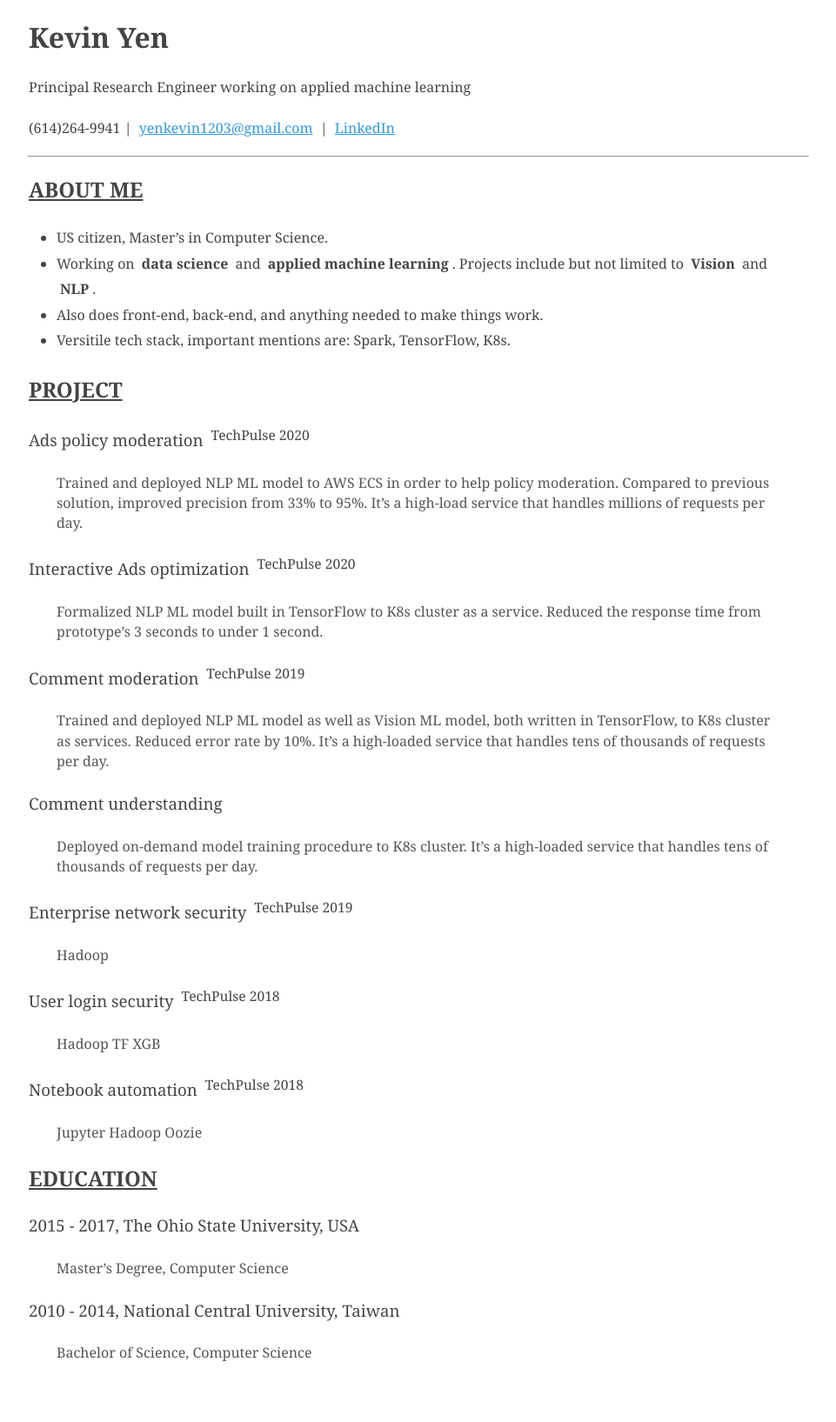
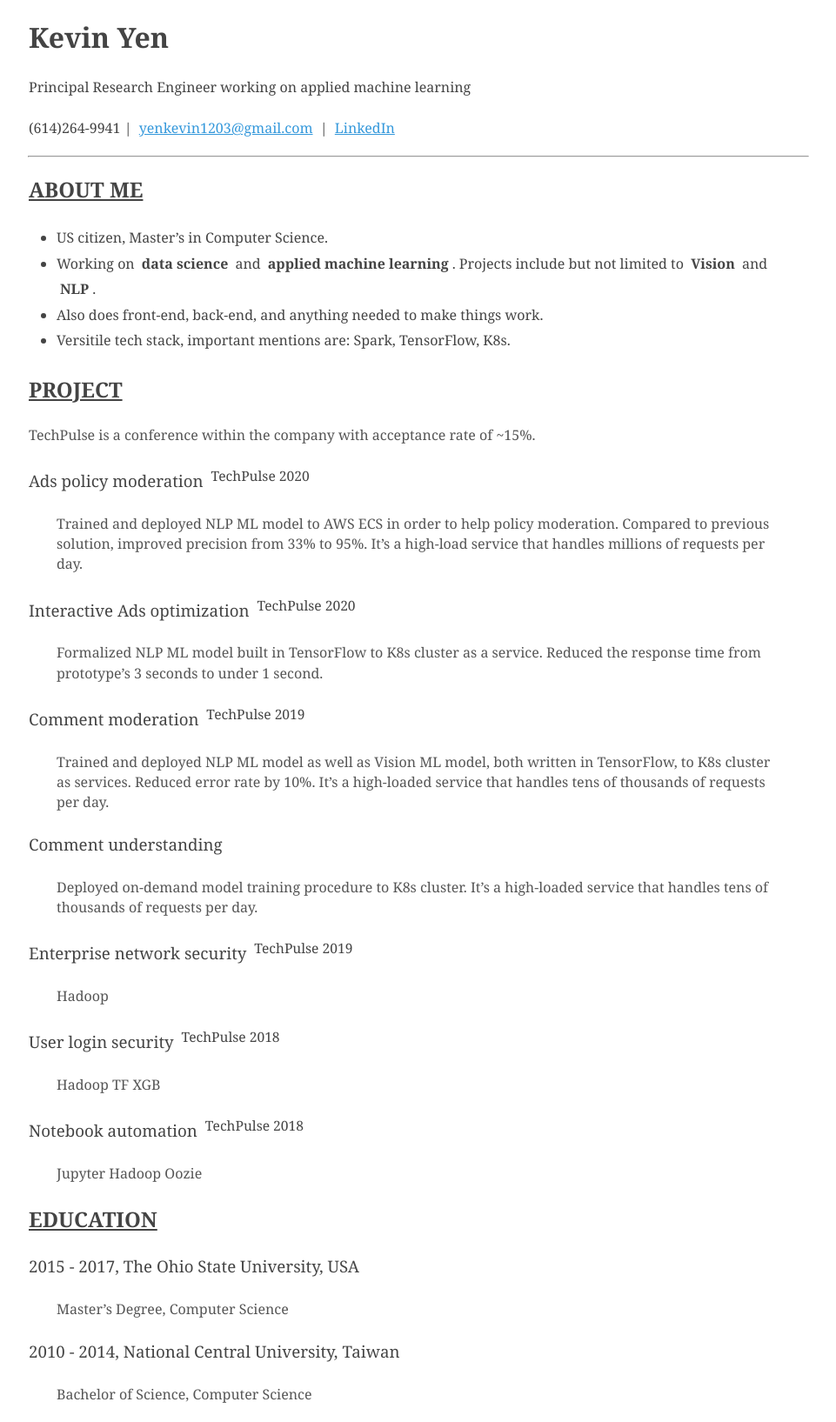
Before and after one commit to NivekNey/NivekNey.github.io, a Jekyll site: the page built from index.md, in a window 1280 px wide. Shown: the whole page at 87% size, without its empty margins (159-1120 px from the left). Built offline with Jekyll 4.4.1, drawn with Linux system fonts in a browser that asks for light colours; before the commit the page ends 1588 px from its top, so only the background shows below that.

Commit message:
Create index.md

```diff
--- a/index.md
+++ b/index.md
@@ -23,6 +23,8 @@ title: Kevin Yen
 -   Versitile tech stack, important mentions are: Spark, TensorFlow, K8s.
 
 ## Project
+
+TechPulse is a conference within the company with acceptance rate of ~15%.
 
 ### Ads policy moderation <sup>TechPulse 2020</sup>
 
```
